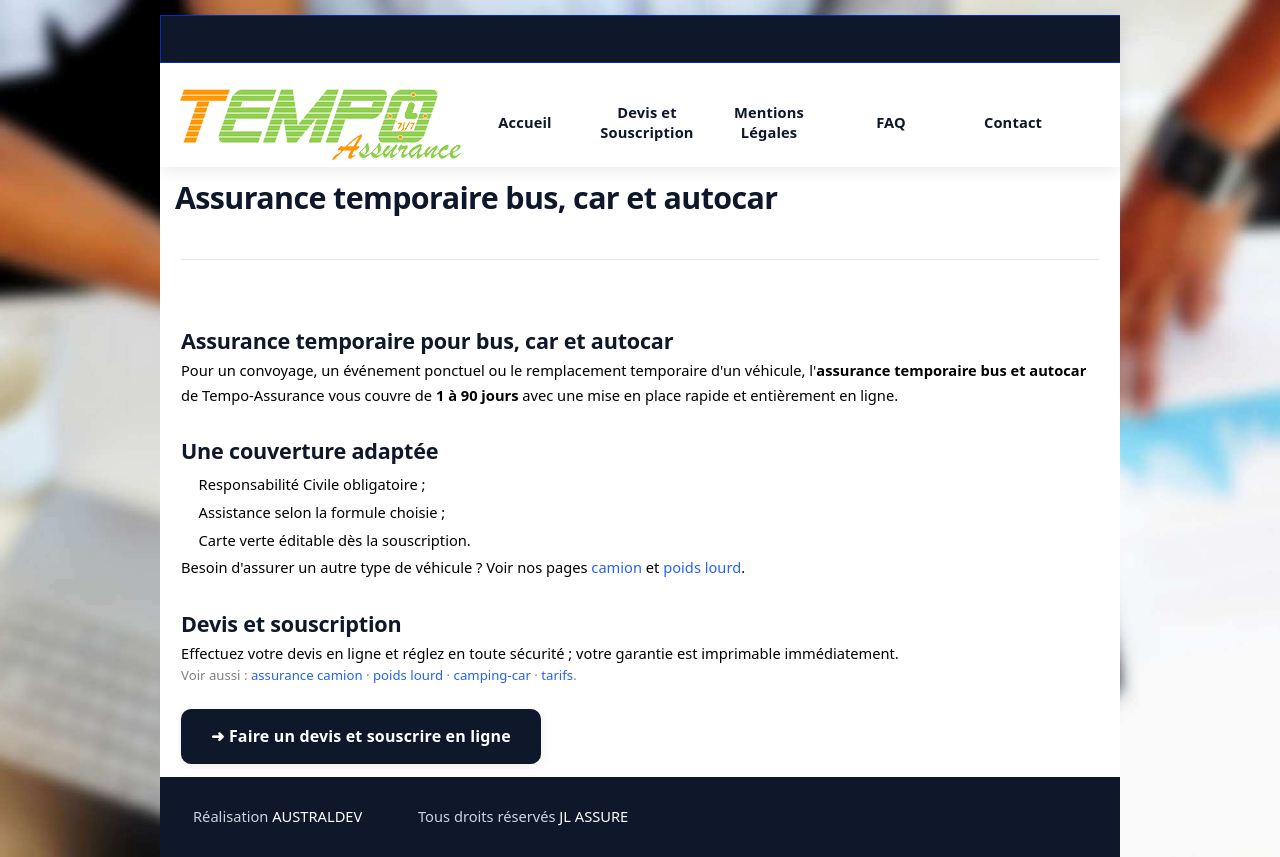
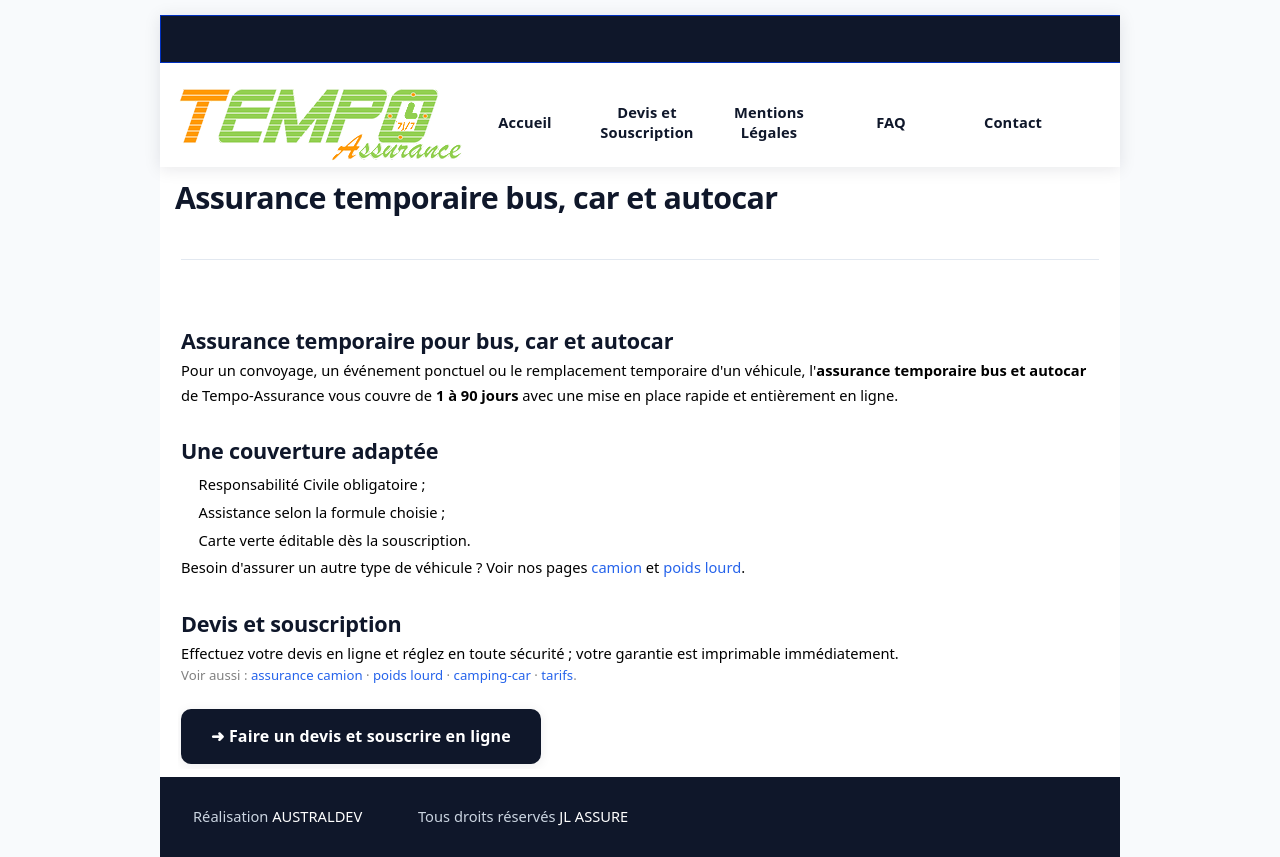
Before and after one commit to Stachmou34/tempo-assurance, a PHP site: page /assurance-temporaire-bus.html in a window 1280 px wide. Run offline with PHP 8.4, Linux system fonts and the light colour scheme.

Commit message:
Retirer l'image de fond du gabarit (fond clair uni)
https://claude.ai/code/session_01EtALu3aziwYKxK6LHDuH7r

```diff
--- a/style/modern.css
+++ b/style/modern.css
@@ -314,3 +314,9 @@ a:focus-visible, button:focus-visible{
   .hamburger-button::after{ content:"MENU"; }
   .hamburger-button:hover{ background: var(--ta-blue) !important; }
 }
+
+/* ---------- Retirer l'image de fond du gabarit ---------- */
+#imPageExtContainer{
+  background-image: none !important;
+  background-color: var(--ta-light) !important;
+}
```
